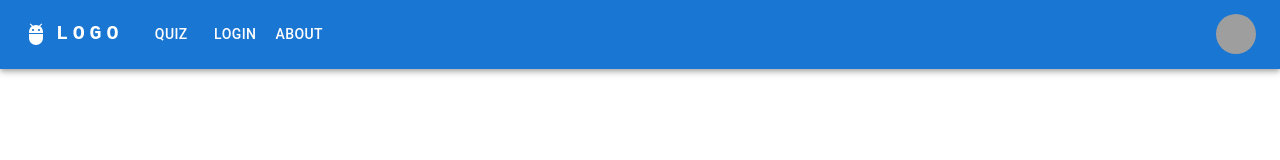
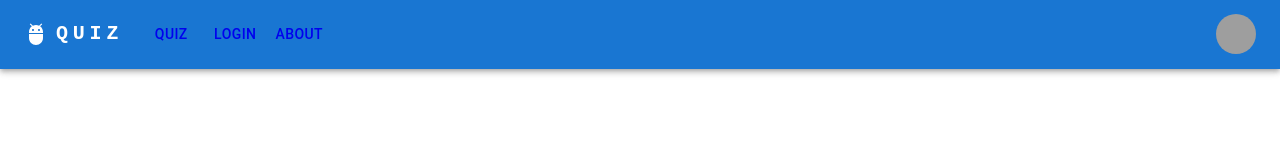
Before and after one commit to MuhammadAbdullahDogar/quiz-app, a React (Create React App) app: page / in a window 1280 px wide. Shown: the top 160 px of the page. Built offline with nearby package versions, Linux system fonts and the light colour scheme; grey boxes are pictures that could not be loaded.

Commit message:
create Navbar

```diff
--- a/src/components/Appbar.jsx
+++ b/src/components/Appbar.jsx
@@ -56,7 +56,7 @@ function Appbar() {
               textDecoration: 'none',
             }}
           >
-            LOGO
+            QUIZ
           </Typography>
 
           <Box sx={{ flexGrow: 1, display: { xs: 'flex', md: 'none' } }}>
@@ -112,7 +112,7 @@ function Appbar() {
               textDecoration: 'none',
             }}
           >
-            LOGO
+            QUIZ
           </Typography>
           <Box sx={{ flexGrow: 1, display: { xs: 'none', md: 'flex' } }}>
             {pages.map((page) => (
@@ -121,7 +121,7 @@ function Appbar() {
                 onClick={handleCloseNavMenu}
                 sx={{ my: 2, color: 'white', display: 'block' }}
               >
-               <Link style={{textDecoration:'none',color:'white'}} to={`/${page}`}>{page}</Link>
+               <Link style={{textDecoration:'none'}} to={`/${page}`}>{page}</Link>
               </Button>
             ))}
           </Box>
```
